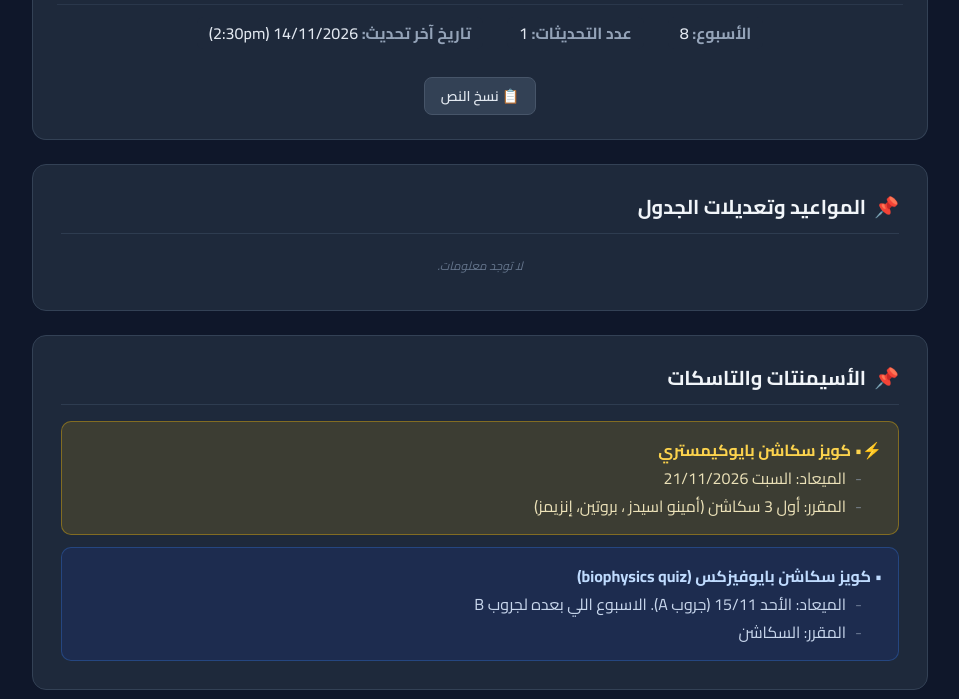
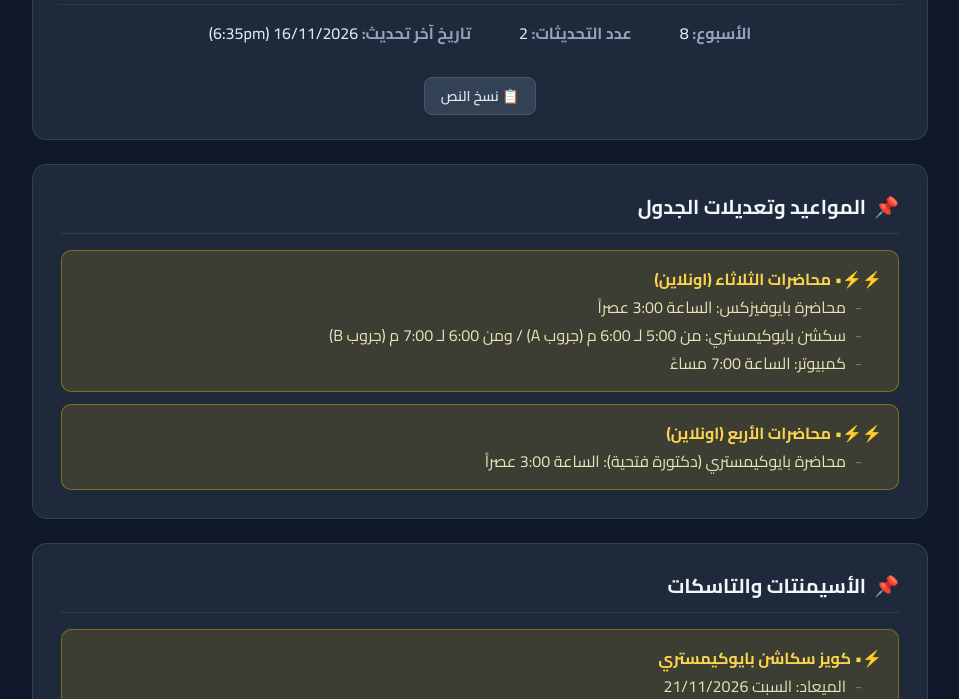
Before and after one commit to Mazen18Mohamed/Weekly-newsletter-, a plain HTML site: page index.html in a window 1280 px wide. Shown: the part 100-799 px from the top of the page, without its empty margins (160-1119 px from the left). Drawn offline with nearby package versions, Linux system fonts and the light colour scheme.

Commit message:
Revise weekly bulletin for week 8 updates
Updated the weekly bulletin with new schedule and assignment details.

```diff
--- a/index.html
+++ b/index.html
@@ -23,8 +23,8 @@
             </h1>
             <div class="flex flex-wrap items-center justify-center gap-3 sm:gap-6 text-sm sm:text-base text-slate-300 font-medium mt-4 pt-3 border-t border-slate-700/60">
                 <span class="bg-slate-800 px-3 py-1 rounded-md text-slate-200"><strong class="text-slate-400">الأسبوع:</strong> 8</span>
-                <span class="bg-slate-800 px-3 py-1 rounded-md text-slate-200"><strong class="text-slate-400">عدد التحديثات:</strong> 1</span>
-                <span class="bg-slate-800 px-3 py-1 rounded-md text-slate-200"><strong class="text-slate-400">تاريخ آخر تحديث:</strong> 14/11/2026 (2:30pm)</span>
+                <span class="bg-slate-800 px-3 py-1 rounded-md text-slate-200"><strong class="text-slate-400">عدد التحديثات:</strong> 2</span>
+                <span class="bg-slate-800 px-3 py-1 rounded-md text-slate-200"><strong class="text-slate-400">تاريخ آخر تحديث:</strong> 16/11/2026 (6:35pm)</span>
             </div>
             <div class="flex items-center justify-center gap-3 mt-5 pt-2">
                 <button onclick="copyBulletinText()" class="px-4 py-2 bg-slate-700 hover:bg-slate-600 text-slate-200 border border-slate-600 rounded-lg text-sm font-semibold transition flex items-center gap-2">📋 نسخ النص</button>
@@ -35,7 +35,26 @@
             <section class="section-card p-5 sm:p-7">
                 <h2 class="text-xl font-bold text-slate-100 pb-3 mb-4 border-b border-slate-700/80 flex items-center gap-2"><span>📌</span><span>المواعيد وتعديلات الجدول</span></h2>
                 <div class="space-y-3">
-                    <div class="text-xs text-slate-500 italic p-2 text-center">لا توجد معلومات.</div>
+                    <div class="news-item is-update card-updated p-4">
+                        <p class="font-bold text-amber-300 mb-1 flex items-start gap-1">
+                            <span>⚡⚡• </span>
+                            <span>محاضرات الثلاثاء (اونلاين)</span>
+                        </p>
+                        <ul class="pr-5 space-y-1 text-amber-100/90 text-sm sm:text-base">
+                            <li class="relative pr-4"><span class="absolute right-0 text-slate-400/60">-</span> محاضرة بايوفيزكس: الساعة 3:00 عصراً</li>
+                            <li class="relative pr-4"><span class="absolute right-0 text-slate-400/60">-</span> سكشن بايوكيمستري: من 5:00 لـ 6:00 م (جروب A) / ومن 6:00 لـ 7:00 م (جروب B)</li>
+                            <li class="relative pr-4"><span class="absolute right-0 text-slate-400/60">-</span> كمبيوتر: الساعة 7:00 مساءً</li>
+                        </ul>
+                    </div>
+                    <div class="news-item is-update card-updated p-4">
+                        <p class="font-bold text-amber-300 mb-1 flex items-start gap-1">
+                            <span>⚡⚡• </span>
+                            <span>محاضرات الأربع (اونلاين)</span>
+                        </p>
+                        <ul class="pr-5 space-y-1 text-amber-100/90 text-sm sm:text-base">
+                            <li class="relative pr-4"><span class="absolute right-0 text-slate-400/60">-</span> محاضرة بايوكيمستري (دكتورة فتحية): الساعة 3:00 عصراً</li>
+                        </ul>
+                    </div>
                 </div>
             </section>
             <section class="section-card p-5 sm:p-7">
@@ -81,11 +100,18 @@
     <script>
         const originalTextContent = `*💥النشرة الأسبوعية💥*
  _الأسبوع: 8_
-_عدد التحديثات: 1_
-_تاريخ آخر تحديث: 14/11/2026 (2:30pm)_
+_عدد التحديثات: 2_
+_تاريخ آخر تحديث: 16/11/2026 (6:35pm)_
 
 
 📌*المواعيد وتعديلات الجدول*
+⚡⚡• محاضرات الثلاثاء (اونلاين)
+  - محاضرة بايوفيزكس: الساعة 3:00 عصراً
+  - سكشن بايوكيمستري: من 5:00 لـ 6:00 م (جروب A) / ومن 6:00 لـ 7:00 م (جروب B)
+  - كمبيوتر: الساعة 7:00 مساءً
+
+⚡⚡• محاضرات الأربع (اونلاين)
+  - محاضرة بايوكيمستري (دكتورة فتحية): الساعة 3:00 عصراً
 
 
 📌*الأسيمنتات والتاسكات*
```
